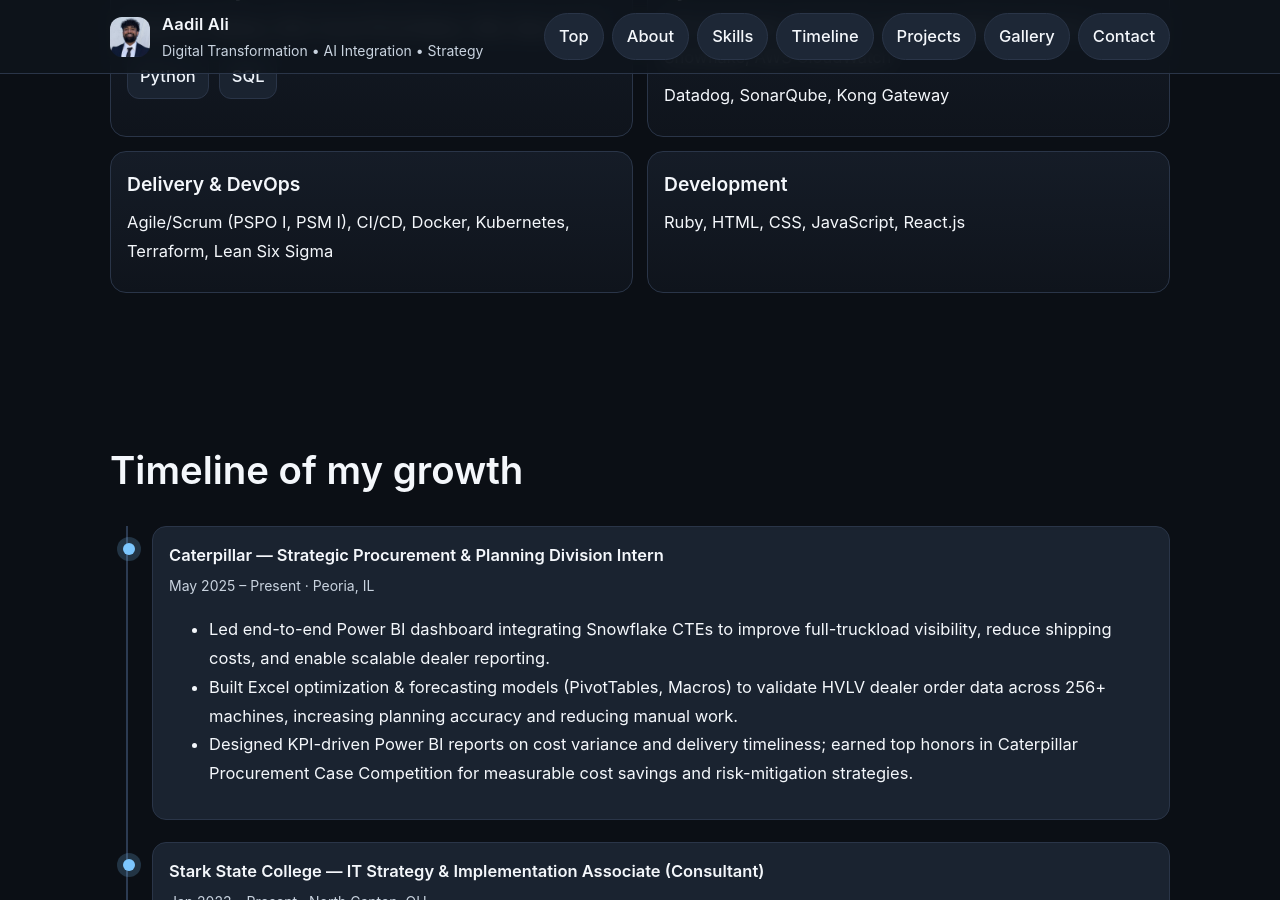
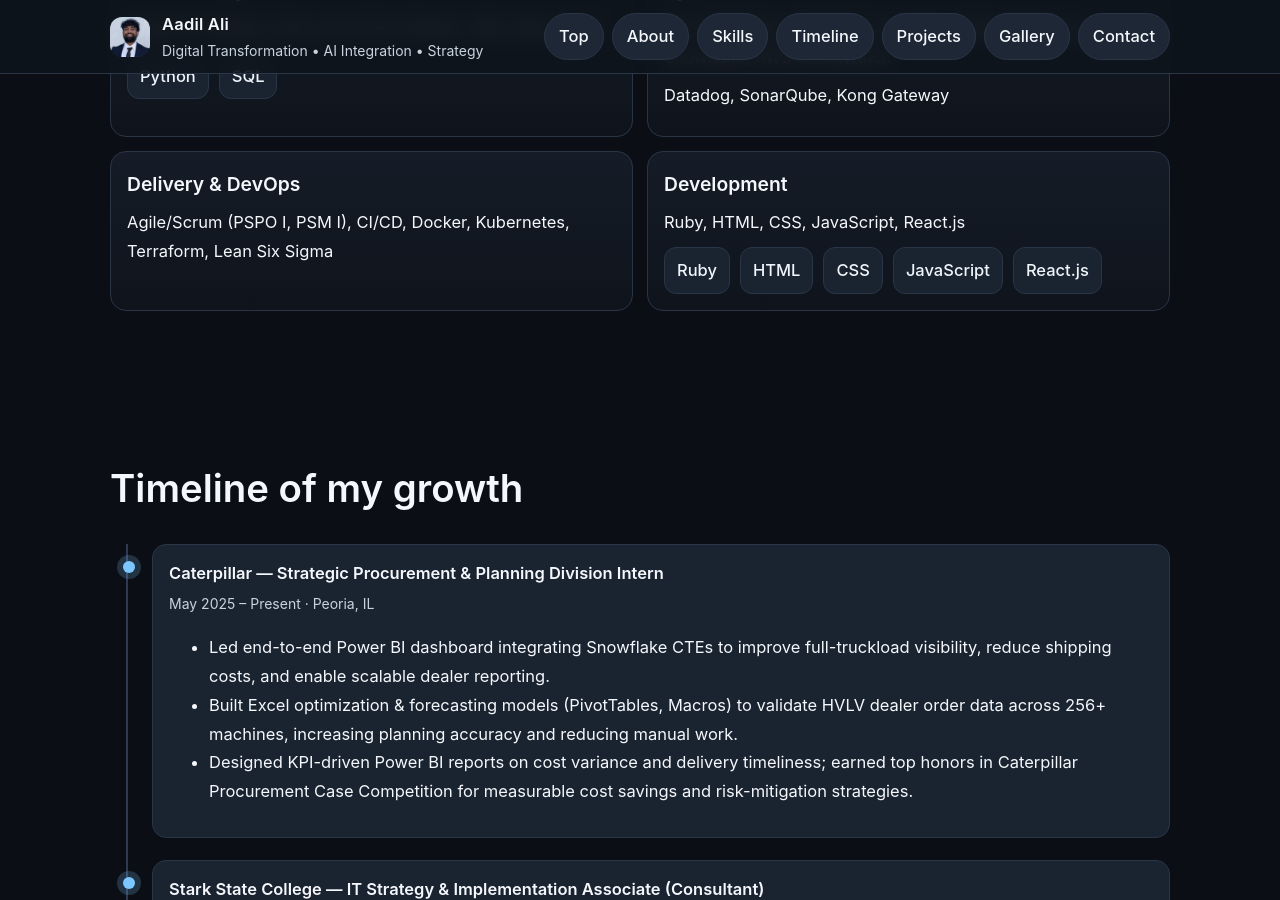
Before and after one commit to aaadil777/aaadil777.github.io, a Jekyll site: the page built from index.md, in a window 1280 px wide and 900 px high, scrolled down 1214 px. Built offline with Jekyll 4.4.1, drawn with Linux system fonts in a browser that asks for light colours.

Commit message:
Skills: add Development card with chip badges (Ruby, HTML, CSS, JavaScript, React.js)

```diff
--- a/index.md
+++ b/index.md
@@ -45,24 +45,36 @@
     <div class="card">
       <h3>Data & Analytics</h3>
       <p>Power BI, Tableau, DAX, Excel (PivotTables, VBA, Macros), R</p>
-      <div class="chips"><span class="chip">Python</span><span class="chip">SQL</span></div>
+      <div class="chips">
+        <span class="chip">Python</span>
+        <span class="chip">SQL</span>
+      </div>
     </div>
+
     <div class="card">
       <h3>Systems & Cloud</h3>
       <p>SAP (S/4HANA, IBP, FICO), Workday HCM, Salesforce, Snowflake, AWS CloudWatch</p>
       <p>Datadog, SonarQube, Kong Gateway</p>
     </div>
+
     <div class="card">
       <h3>Delivery & DevOps</h3>
       <p>Agile/Scrum (PSPO I, PSM I), CI/CD, Docker, Kubernetes, Terraform, Lean Six Sigma</p>
     </div>
+
     <div class="card">
       <h3>Development</h3>
       <p>Ruby, HTML, CSS, JavaScript, React.js</p>
+      <div class="chips">
+        <span class="chip">Ruby</span>
+        <span class="chip">HTML</span>
+        <span class="chip">CSS</span>
+        <span class="chip">JavaScript</span>
+        <span class="chip">React.js</span>
+      </div>
     </div>
   </div>
 </section>
-
 
 <section id="timeline" class="reveal">
   <h2 class="h-section">Timeline of my growth</h2>
```
